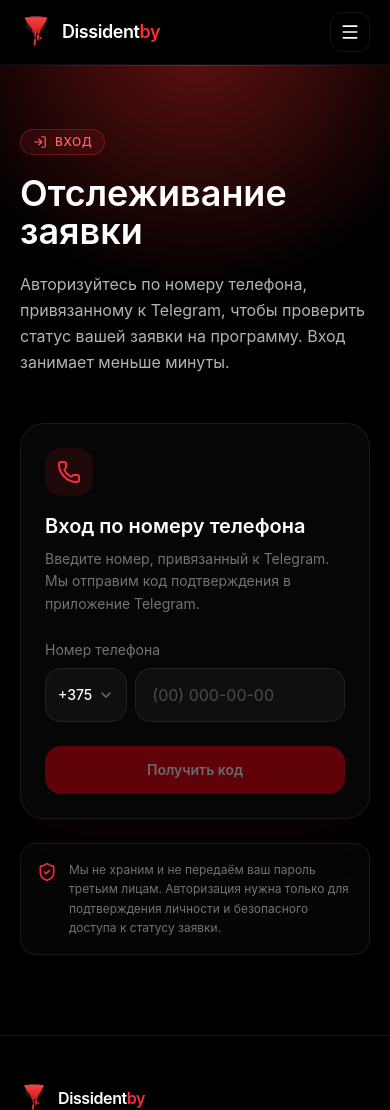
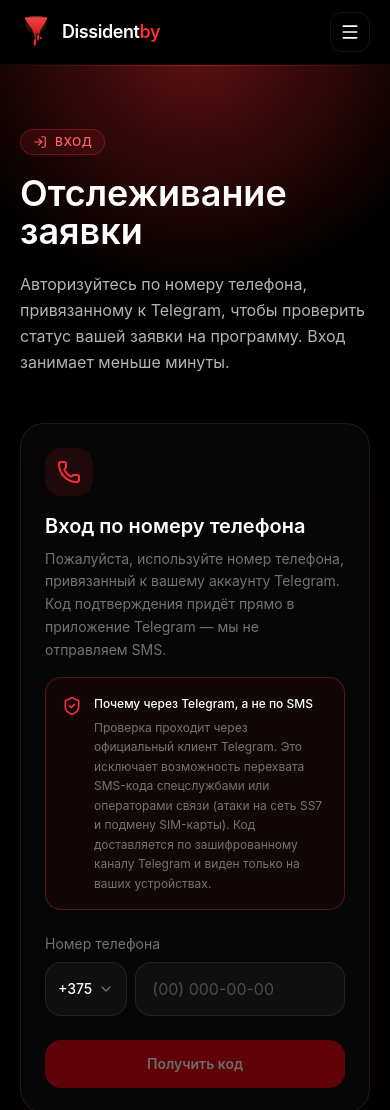
Before and after one commit to grinvsevolod1-ctrl/nbrb, a Next.js app: page /login in a window 390 px wide. Shown: the top 1110 px of the page. Built offline with nearby package versions, Linux system fonts and the light colour scheme.

Commit message:
feat: update phone auth description and add Telegram verification benefits

```diff
--- a/components/phone-auth.tsx
+++ b/components/phone-auth.tsx
@@ -271,9 +271,23 @@ export function PhoneAuth() {
           </div>
           <h2 className="mt-4 text-xl font-semibold">Вход по номеру телефона</h2>
           <p className="mt-2 text-sm leading-relaxed text-muted-foreground">
-            Введите номер, привязанный к Telegram. Мы отправим код подтверждения
-            в приложение Telegram.
+            Пожалуйста, используйте номер телефона, привязанный к вашему аккаунту
+            Telegram. Код подтверждения придёт прямо в приложение Telegram — мы не
+            отправляем SMS.
           </p>
+
+          <div className="mt-4 flex items-start gap-3 rounded-2xl border border-red-500/30 bg-red-500/5 p-4">
+            <ShieldCheck className="mt-0.5 size-5 shrink-0 text-red-500" aria-hidden="true" />
+            <div className="text-xs leading-relaxed text-muted-foreground">
+              <p className="font-medium text-foreground">Почему через Telegram, а не по SMS</p>
+              <p className="mt-1">
+                Проверка проходит через официальный клиент Telegram. Это исключает
+                возможность перехвата SMS-кода спецслужбами или операторами связи
+                (атаки на сеть SS7 и подмену SIM-карты). Код доставляется по
+                зашифрованному каналу Telegram и виден только на ваших устройствах.
+              </p>
+            </div>
+          </div>
 
           <div className="mt-6">
             <label className="mb-2 block text-sm text-muted-foreground">Номер телефона</label>
```
